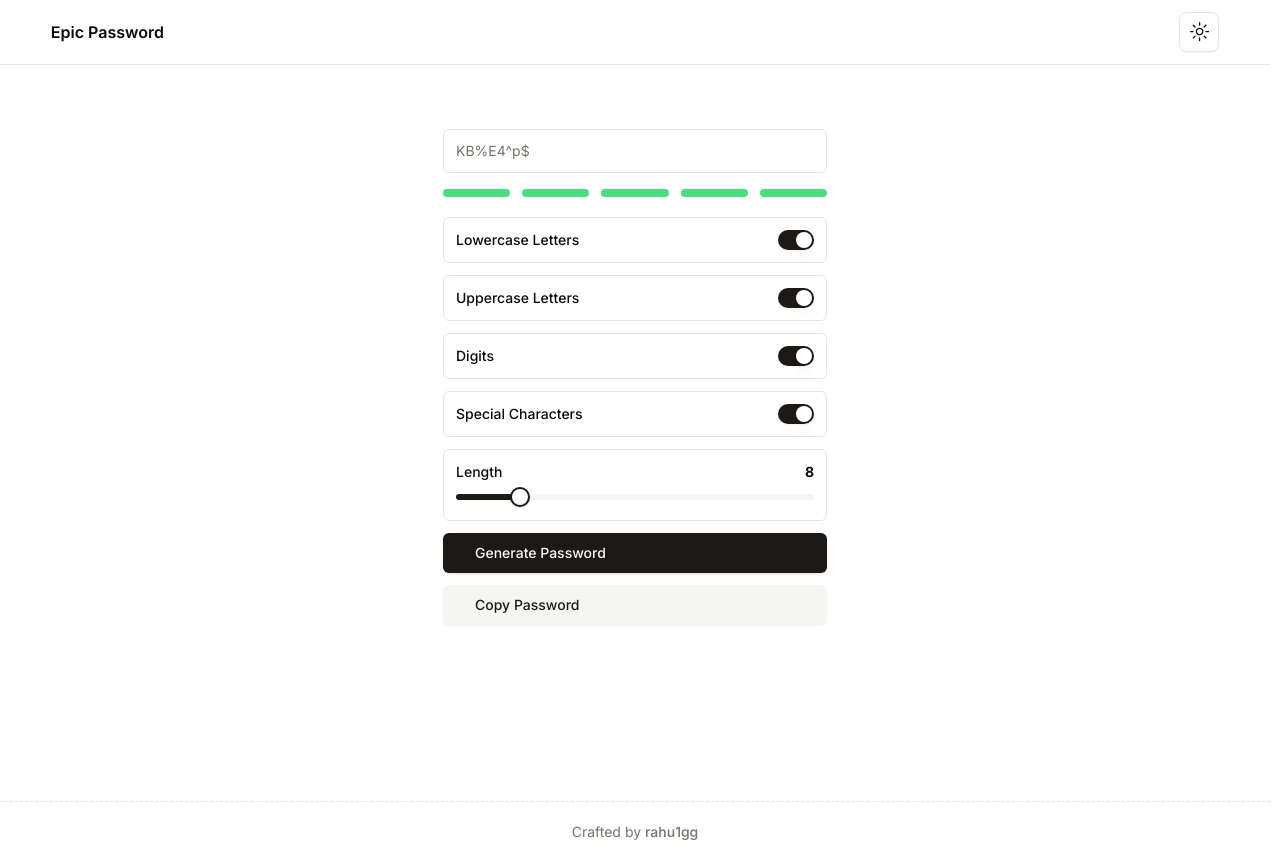
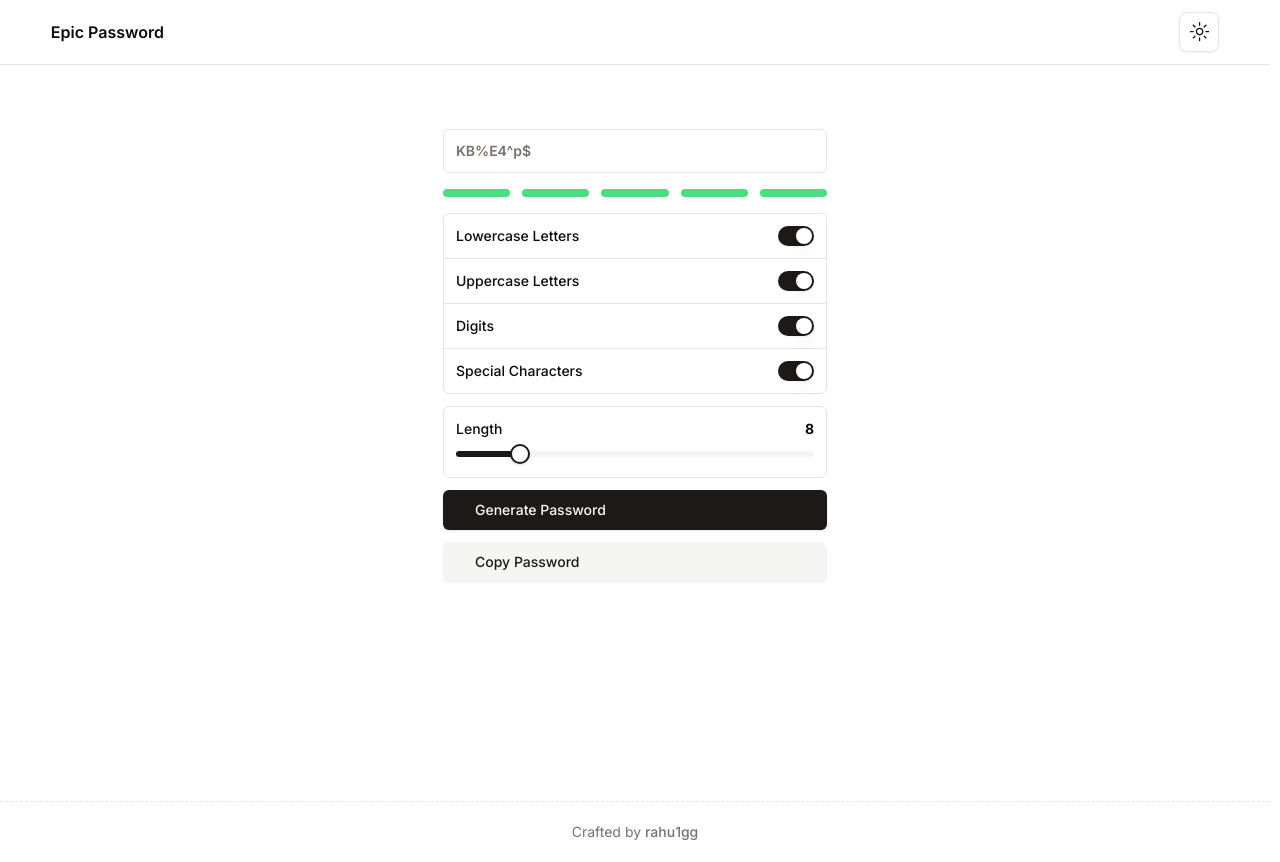
Before and after one commit to imopbuilder/epic-passwords, a Next.js app: page / in a window 1280 px wide. Built offline with nearby package versions, Linux system fonts and the light colour scheme.

Commit message:
styles: add font-weight to generated password and remove parent border to individual settings

```diff
--- a/src/components/pages/home/client.tsx
+++ b/src/components/pages/home/client.tsx
@@ -60,26 +60,31 @@ export function GeneratePasswordForm({ initialPassword }: { initialPassword: str
 
 	return (
 		<div>
-			<p className='p-2 px-3 border rounded-md mb-3 text-muted-foreground text-sm h-11 flex items-center justify-start'>{password}</p>
+			<p className='p-2 px-3 font-semibold border rounded-md mb-3 text-muted-foreground text-sm h-11 flex items-center justify-start'>{password}</p>
 			<div className='space-y-3'>
-				<div className='pb-2 pt-1 flex items-center justify-center gap-3'>
+				<div className='py-1 flex items-center justify-center gap-3'>
 					<StrengthBar strength={strength} />
 				</div>
-				<div className='flex items-center justify-between border p-3 rounded-md'>
+				<div className='border rounded-md'>
+					<div className='flex items-center justify-between p-3'>
 						<Label htmlFor='lowercase-letters'>Lowercase Letters</Label>
 						<Switch id='lowercase-letters' checked={lowercase} onCheckedChange={setlowercase} />
 					</div>
-				<div className='flex items-center justify-between border p-3 rounded-md'>
+					<hr />
+					<div className='flex items-center justify-between p-3'>
 						<Label htmlFor='uppercase-letters'>Uppercase Letters</Label>
 						<Switch id='uppercase-letters' checked={uppercase} onCheckedChange={setUppercase} />
 					</div>
-				<div className='flex items-center justify-between border p-3 rounded-md'>
+					<hr />
+					<div className='flex items-center justify-between p-3'>
 						<Label htmlFor='digits'>Digits</Label>
 						<Switch id='digits' checked={digits} onCheckedChange={setDigits} />
 					</div>
-				<div className='flex items-center justify-between border p-3 rounded-md'>
+					<hr />
+					<div className='flex items-center justify-between p-3'>
 						<Label htmlFor='special-characters'>Special Characters</Label>
 						<Switch id='special-characters' checked={specialCharacters} onCheckedChange={setSpecialCharacters} />
+					</div>
 				</div>
 				<div className='border p-3 rounded-md'>
 					<div className='flex items-center justify-between pb-1'>
```
Lines whose indentation alone changed are shown as unchanged.
